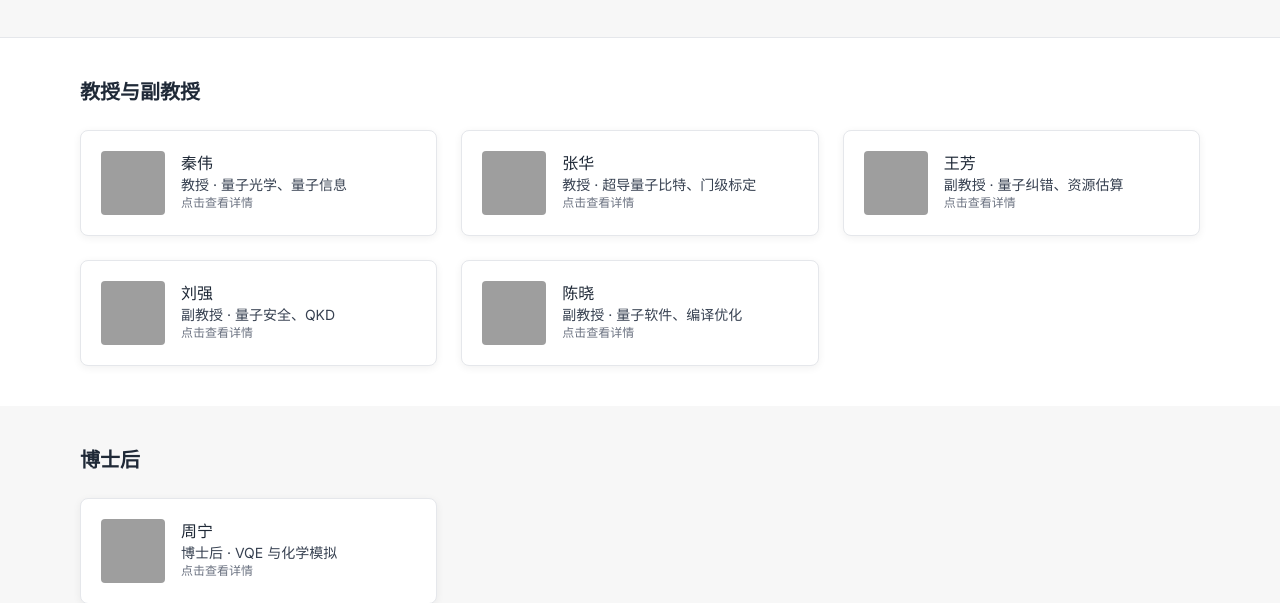
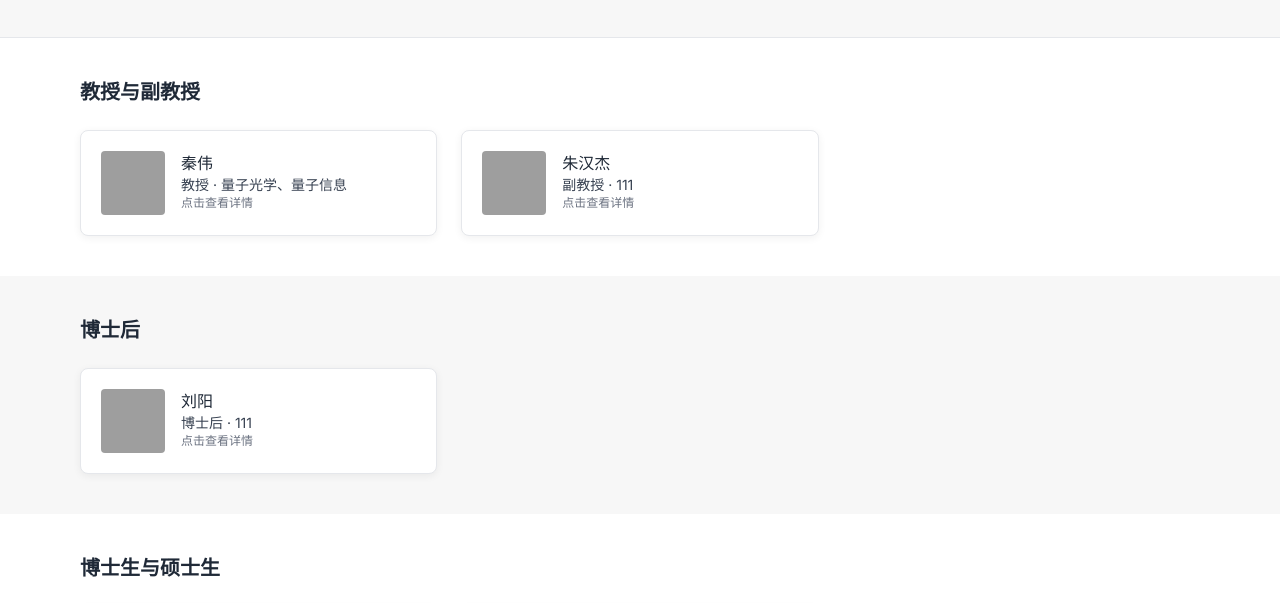
Before and after one commit to qgroup221/qgroup, a plain HTML site: page members.html in a window 1280 px wide. Shown: the part 186-789 px from the top of the page. Drawn offline with nearby package versions, Linux system fonts and the light colour scheme; grey boxes are pictures that could not be loaded.

Commit message:
Update members.html

```diff
--- a/members.html
+++ b/members.html
@@ -86,75 +86,18 @@
         <!-- 张华 -->
         <article class="person-card card p-5 shadow-soft cursor-pointer" tabindex="0"
           data-role="教师"
-          data-name="张华"
-          data-title="教授 / 博导"
-          data-research="超导量子比特、门级标定"
-          data-email="zhang-hua@example.edu.cn"
+          data-name="朱汉杰"
+          data-title="副教授 / 硕导"
+          data-research="111"
+          data-email="111@tju.edu.cn"
           data-homepage="#"
           data-photo="https://picsum.photos/seed/prof_zhang/600/600"
-          data-bio="专注器件噪声建模与门保真度评估，参与开源量子标定工具开发。">
+          data-bio="111">
           <div class="flex items-start gap-4">
             <img src="https://picsum.photos/seed/prof_zhang/120/120" alt="张华 照片" class="w-16 h-16 rounded object-cover" />
             <div>
-              <h3 class="font-medium">张华</h3>
-              <p class="text-sm text-gray-700">教授 · 超导量子比特、门级标定</p>
-              <p class="text-xs text-gray-500">点击查看详情</p>
-            </div>
-          </div>
-        </article>
-        <!-- 王芳 -->
-        <article class="person-card card p-5 shadow-soft cursor-pointer" tabindex="0"
-          data-role="教师"
-          data-name="王芳"
-          data-title="副教授 / 硕导"
-          data-research="量子纠错、资源估算"
-          data-email="wang-fang@example.edu.cn"
-          data-homepage="#"
-          data-photo="https://picsum.photos/seed/prof_wang/600/600"
-          data-bio="研究表面码/LDPC 码与容错门资源开销；维护相关教材笔记。">
-          <div class="flex items-start gap-4">
-            <img src="https://picsum.photos/seed/prof_wang/120/120" alt="王芳 照片" class="w-16 h-16 rounded object-cover" />
-            <div>
-              <h3 class="font-medium">王芳</h3>
-              <p class="text-sm text-gray-700">副教授 · 量子纠错、资源估算</p>
-              <p class="text-xs text-gray-500">点击查看详情</p>
-            </div>
-          </div>
-        </article>
-        <!-- 刘强 -->
-        <article class="person-card card p-5 shadow-soft cursor-pointer" tabindex="0"
-          data-role="教师"
-          data-name="刘强"
-          data-title="副教授 / 硕导"
-          data-research="量子安全、QKD"
-          data-email="liu-qiang@example.edu.cn"
-          data-homepage="#"
-          data-photo="https://picsum.photos/seed/prof_liu/600/600"
-          data-bio="从事量子网络安全协议分析与实现，推动校企联合测试床搭建。">
-          <div class="flex items-start gap-4">
-            <img src="https://picsum.photos/seed/prof_liu/120/120" alt="刘强 照片" class="w-16 h-16 rounded object-cover" />
-            <div>
-              <h3 class="font-medium">刘强</h3>
-              <p class="text-sm text-gray-700">副教授 · 量子安全、QKD</p>
-              <p class="text-xs text-gray-500">点击查看详情</p>
-            </div>
-          </div>
-        </article>
-        <!-- 陈晓 -->
-        <article class="person-card card p-5 shadow-soft cursor-pointer" tabindex="0"
-          data-role="教师"
-          data-name="陈晓"
-          data-title="副教授 / 硕导"
-          data-research="量子软件、编译优化"
-          data-email="chen-xiao@example.edu.cn"
-          data-homepage="#"
-          data-photo="https://picsum.photos/seed/prof_chen/600/600"
-          data-bio="关注编译优化、基准测试与混合计算；维护教学与实验仓库。">
-          <div class="flex items-start gap-4">
-            <img src="https://picsum.photos/seed/prof_chen/120/120" alt="陈晓 照片" class="w-16 h-16 rounded object-cover" />
-            <div>
-              <h3 class="font-medium">陈晓</h3>
-              <p class="text-sm text-gray-700">副教授 · 量子软件、编译优化</p>
+              <h3 class="font-medium">朱汉杰</h3>
+              <p class="text-sm text-gray-700">副教授 · 111</p>
               <p class="text-xs text-gray-500">点击查看详情</p>
             </div>
           </div>
@@ -168,21 +111,21 @@
     <div class="mx-auto max-w-6xl px-4">
       <h2 class="text-xl font-semibold mb-6 section-title">博士后</h2>
       <div id="grid-postdoc" class="grid sm:grid-cols-2 lg:grid-cols-3 gap-6">
-        <!-- 周宁 -->
+        <!-- 刘阳 -->
         <article class="person-card card p-5 shadow-soft cursor-pointer" tabindex="0"
           data-role="博士后"
-          data-name="周宁"
+          data-name="刘阳"
           data-title="博士后"
-          data-research="VQE 与化学模拟"
-          data-email="zhou-ning@example.edu.cn"
+          data-research="111"
+          data-email="111@etju.edu.cn"
           data-homepage="#"
           data-photo="https://picsum.photos/seed/postdoc_zhou/600/600"
-          data-bio="研究含噪声变分算法在化学体系的可行性与基准。">
+          data-bio="111">
           <div class="flex items-start gap-4">
             <img src="https://picsum.photos/seed/postdoc_zhou/120/120" alt="周宁 照片" class="w-16 h-16 rounded object-cover" />
             <div>
-              <h3 class="font-medium">周宁</h3>
-              <p class="text-sm text-gray-700">博士后 · VQE 与化学模拟</p>
+              <h3 class="font-medium">刘阳</h3>
+              <p class="text-sm text-gray-700">博士后 · 111</p>
               <p class="text-xs text-gray-500">点击查看详情</p>
             </div>
           </div>
```
